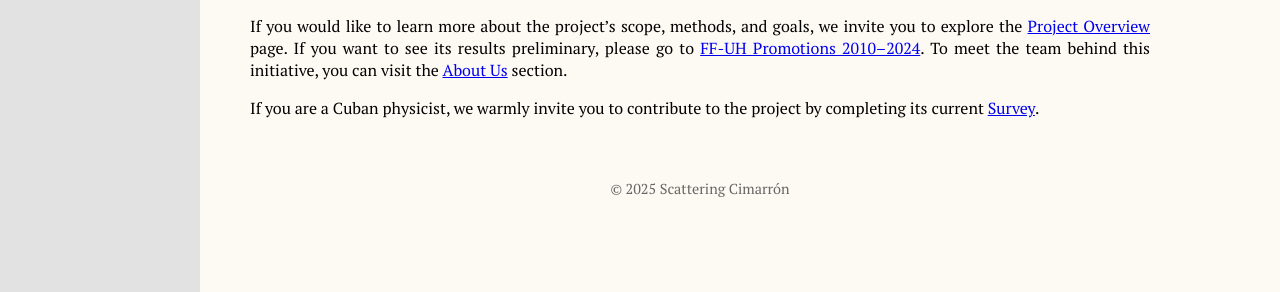
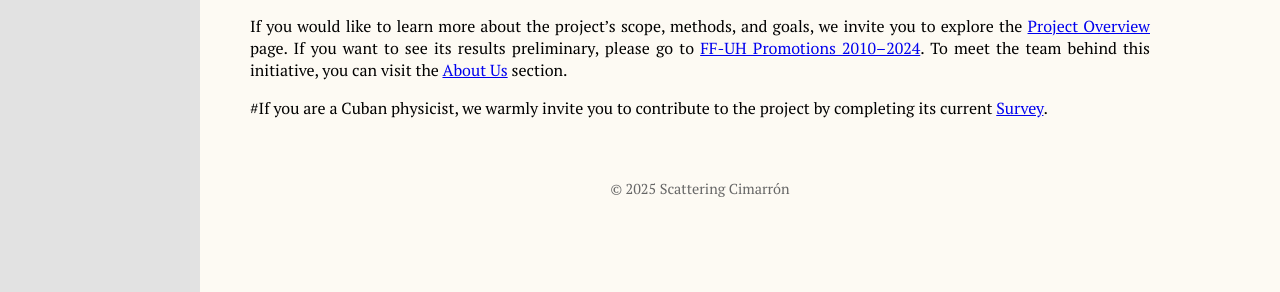
Before and after one commit to Gretica/Tracking_Cuban_Physicists, a Jekyll site: the page built from index.md, in a window 1280 px wide. Shown: the part 355-647 px from the top of the page. Built offline with Jekyll 4.4.1, drawn with Linux system fonts in a browser that asks for light colours.

```diff
--- a/index.md
+++ b/index.md
@@ -10,4 +10,4 @@ Through interviews, surveys, and document analysis, the project seeks to build a
 
 If you would like to learn more about the project’s scope, methods, and goals, we invite you to explore the <a href="{{ site.baseurl }}/Project/">Project Overview</a> page. If you want to see its results preliminary, please go to <a href="{{ site.baseurl }}/Promo_2010_2024/">FF-UH Promotions 2010–2024</a>. To meet the team behind this initiative, you can visit the <a href="{{ site.baseurl }}/Aboutus/">About Us</a> section.
 
-If you are a Cuban physicist, we warmly invite you to contribute to the project by completing its current <a href="{{ site.baseurl }}/survey/">Survey</a>.
+#If you are a Cuban physicist, we warmly invite you to contribute to the project by completing its current <a href="{{ site.baseurl }}/survey/">Survey</a>.
```
